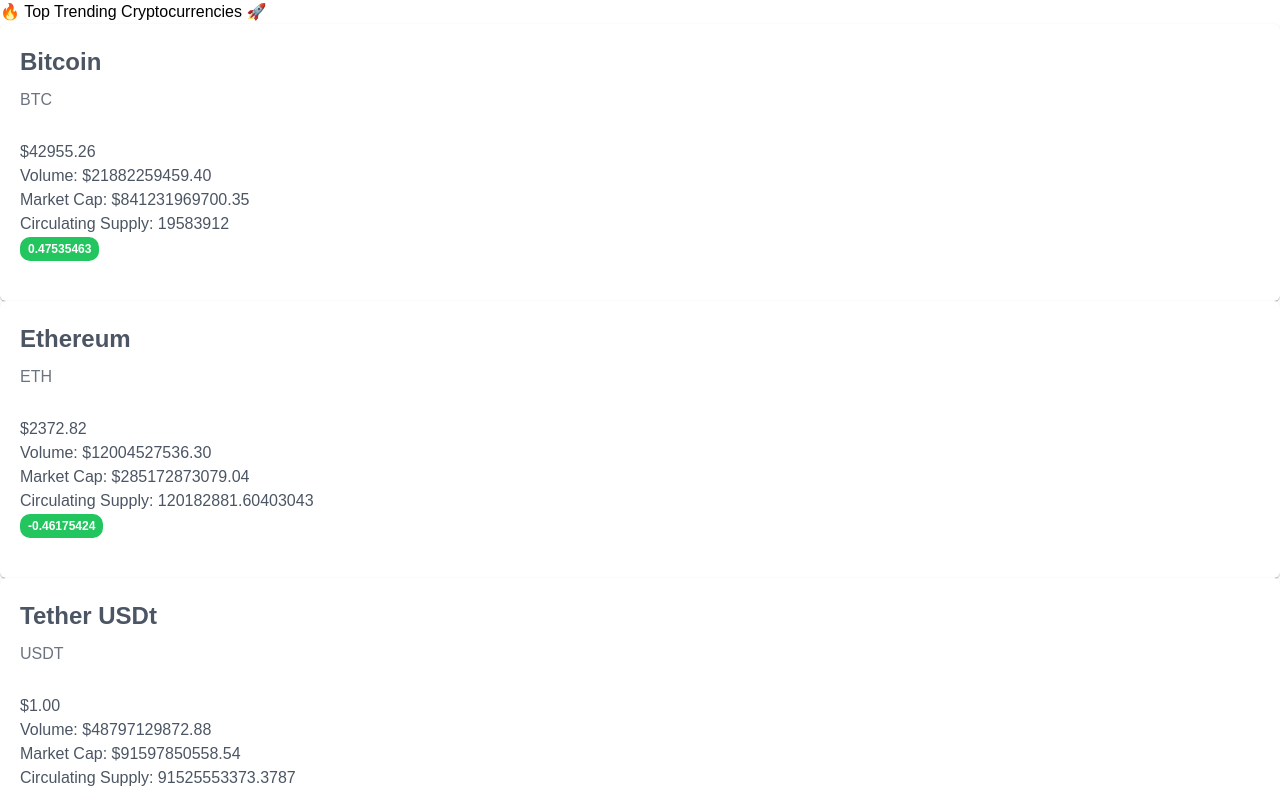
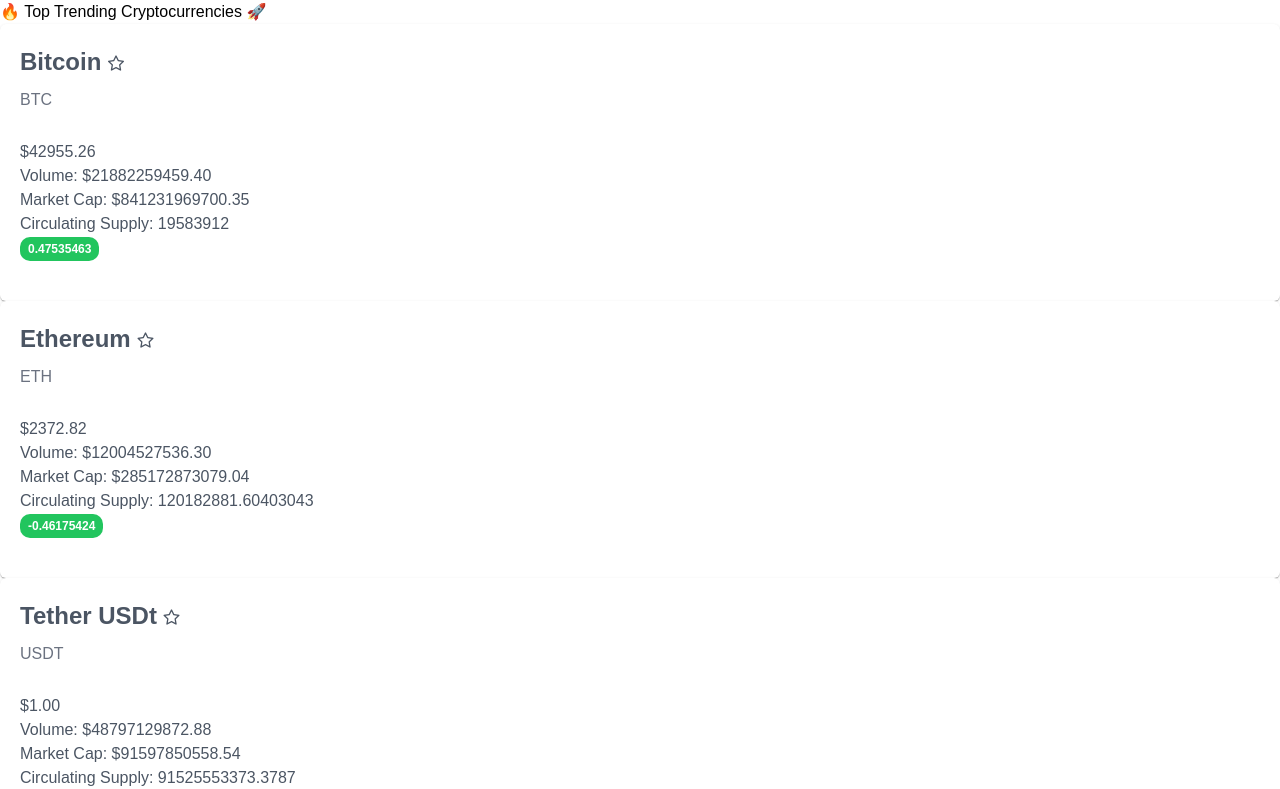
Before and after one commit to jopacicdev/crypto-trending, a Vue app: page / in a window 1280 px wide. Shown: the top 789 px of the page. Built offline with nearby package versions, Linux system fonts and the light colour scheme; a web font is replaced by a local one.

Commit message:
Add favorite capability

```diff
--- a/package.json
+++ b/package.json
@@ -14,6 +14,7 @@
   },
   "dependencies": {
     "pinia": "^2.1.7",
+    "primeicons": "^6.0.1",
     "primevue": "^3.45.0",
     "vue": "^3.3.11"
   },
--- a/src/App.vue
+++ b/src/App.vue
@@ -2,11 +2,16 @@
 import CryptoCurrencyCard from '@/components/CryptoCurrencyCard.vue'
 import Skeleton from 'primevue/skeleton'
 import { useTickerStore } from '@/stores/ticker'
+import { useFavoriteStore } from '@/stores/favorite'
 import { storeToRefs } from 'pinia'
 
-const store = useTickerStore()
-store.load()
-const { tickers, isEmpty } = storeToRefs(store)
+const tickerStore = useTickerStore()
+tickerStore.load()
+
+const favoriteStore = useFavoriteStore()
+
+const { tickers, isEmpty } = storeToRefs(tickerStore)
+const { favorites } = storeToRefs(favoriteStore)
 </script>
 
 <template>
@@ -21,7 +26,13 @@
         <Skeleton :shape="'rect'" :width="'100%'" :height="'300px'" />
       </template>
       <template v-else>
-        <CryptoCurrencyCard v-for="ticker in tickers" :key="ticker.symbol" :ticker="ticker" />
+        <CryptoCurrencyCard
+          v-for="ticker in tickers"
+          :key="ticker.symbol"
+          :ticker="ticker"
+          :isFavorite="favorites.indexOf(ticker.symbol) > -1"
+          @favorite="(symbol) => favoriteStore.toggleFavorite(symbol)"
+        />
       </template>
     </section>
     <footer class="flex justify-center mt-6">
--- a/src/components/CryptoCurrencyCard.vue
+++ b/src/components/CryptoCurrencyCard.vue
@@ -18,12 +18,20 @@
 
 defineProps<{
   ticker: Ticker
+  isFavorite: boolean
 }>()
+
+defineEmits(['favorite'])
 </script>
 
 <template>
   <Card>
-    <template #title> {{ ticker.name }} </template>
+    <template #title>
+      {{ ticker.name }}
+      <button @click="$emit('favorite', ticker.symbol)">
+        <i class="pi" :class="{ 'pi-star': !isFavorite, 'pi-star-fill': isFavorite }"></i>
+      </button>
+    </template>
     <template #subtitle> {{ ticker.symbol }} </template>
     <template #content>
       <h3 class="text-lg font-semibold">${{ ticker.quote.USD.price.toFixed(2) }}</h3>
--- a/src/main.ts
+++ b/src/main.ts
@@ -1,4 +1,5 @@
 import './assets/main.css'
+import 'primeicons/primeicons.css'
 
 import { createApp } from 'vue'
 import { createPinia } from 'pinia'
--- /dev/null
+++ b/src/stores/favorite.js
@@ -0,0 +1,22 @@
+import { acceptHMRUpdate, defineStore } from 'pinia'
+
+export const useFavoriteStore = defineStore('FavoriteStore', {
+  state: () => ({
+    favorites: []
+  }),
+  actions: {
+    toggleFavorite(symbol) {
+      const { favorites } = this
+      const index = favorites.indexOf(symbol)
+      if (index === -1) {
+        favorites.push(symbol)
+      } else {
+        favorites.splice(index, 1)
+      }
+    }
+  }
+})
+
+if (import.meta.hot) {
+  import.meta.hot.accept(acceptHMRUpdate(useFavoriteStore, import.meta.hot))
+}
--- a/src/stores/ticker.js
+++ b/src/stores/ticker.js
@@ -6,7 +6,8 @@
   }),
   actions: {
     async load() {
-      await new Promise((resolve) => setTimeout(resolve, 1000))
+      // Fake the delay, like the real api would
+      await new Promise((resolve) => setTimeout(resolve, 200))
       const { data: tickers } = (await import('@/data/tickers.json')).default
       this.tickers = tickers.slice(0, 9)
     }
```
Also changed, not shown: 1 other file (tests, documents, lock files or other folders).
